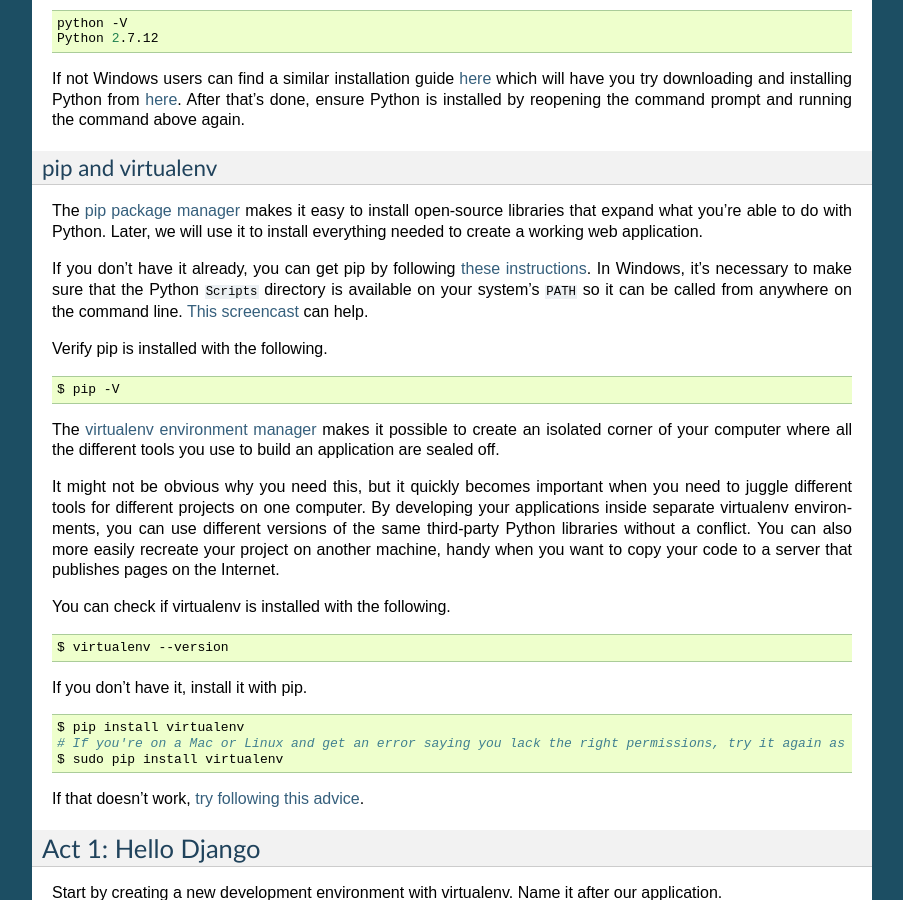
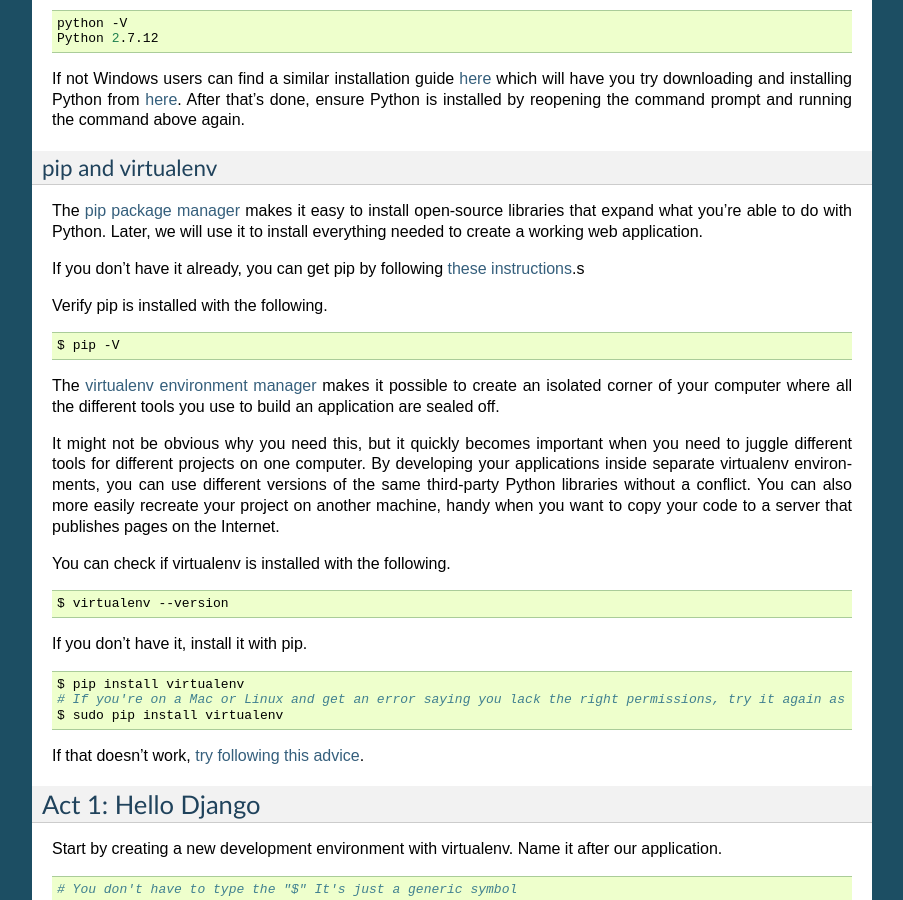
Before and after one commit to palewire/first-django-admin, a Sphinx documentation site: the page built from docs/index.rst, in a window 1280 px wide and 900 px high, scrolled down 2302 px. Shown: the whole window, without its empty margins (198-1101 px from the left). Built offline with Sphinx 7.4.7, drawn with Linux system fonts in a browser that asks for light colours.

Commit message:
Kill deadlink

```diff
--- a/docs/index.rst
+++ b/docs/index.rst
@@ -144,8 +144,7 @@
 needed to create a working web application.
 
 If you don't have it already, you can get pip by following
-`these instructions <https://pip.pypa.io/en/latest/installing.html>`_. In Windows, it's necessary to make sure that the
-Python ``Scripts`` directory is available on your system's ``PATH`` so it can be called from anywhere on the command line. `This screencast <http://showmedo.com/videotutorials/video?name=960000&fromSeriesID=96>`_ can help.
+`these instructions <https://pip.pypa.io/en/latest/installing.html>`_.s
 
 Verify pip is installed with the following.
 
```
Also changed, not shown: 5 other files.
